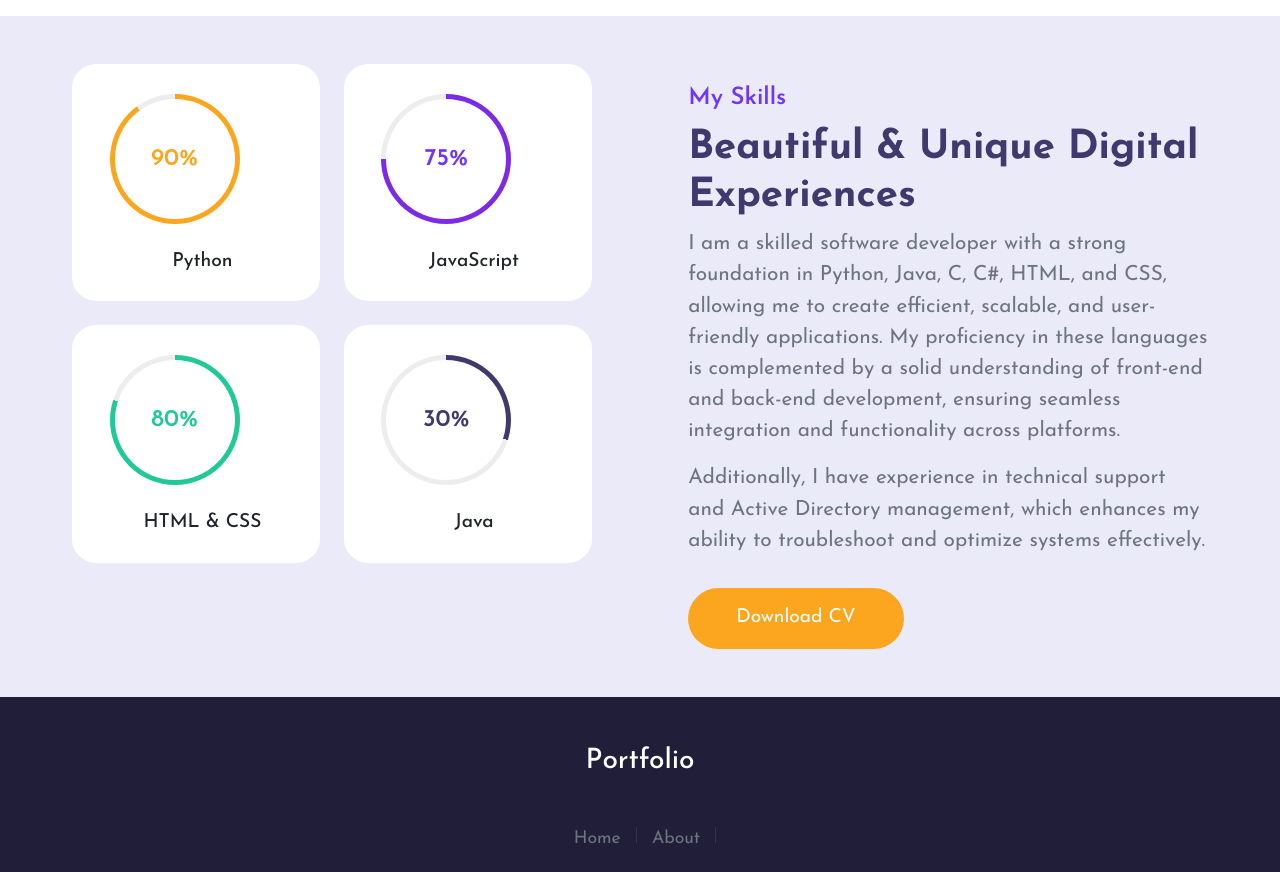
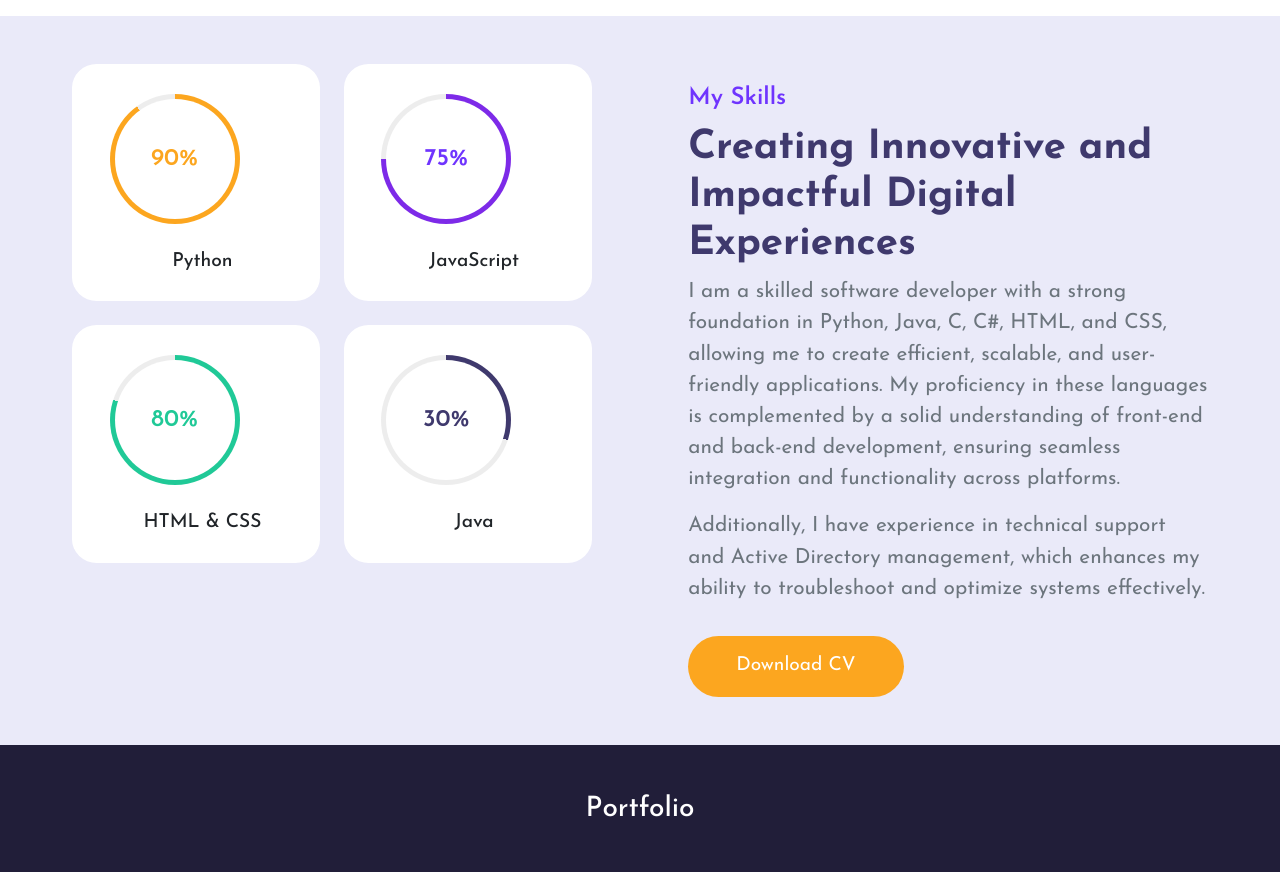
Before and after one commit to Divya-7647/Portfolio, a plain HTML site: page index.html in a window 1280 px wide. Shown: the part 1340-2212 px from the top of the page. Drawn offline with nearby package versions, Linux system fonts and the light colour scheme.

Commit message:
index.html

```diff
--- a/index.html
+++ b/index.html
@@ -252,7 +252,7 @@
         <div class="col-10 col-md-5 skill-detail" data-aos="slide-left">
           <div class="heading mt-5 mt-md-3">
             <small>My Skills</small>
-            <h3>Beautiful & Unique Digital Experiences</h3>
+            <h3>Creating Innovative and Impactful Digital Experiences</h3>
             <p class="text-muted">
               I am a skilled software developer with a strong foundation in Python, Java, C, C#, HTML, and CSS, allowing me to create efficient, scalable, and user-friendly applications. My proficiency in these languages is complemented by a solid understanding of front-end and back-end development, ensuring seamless integration and functionality across platforms.
             </p>
```
